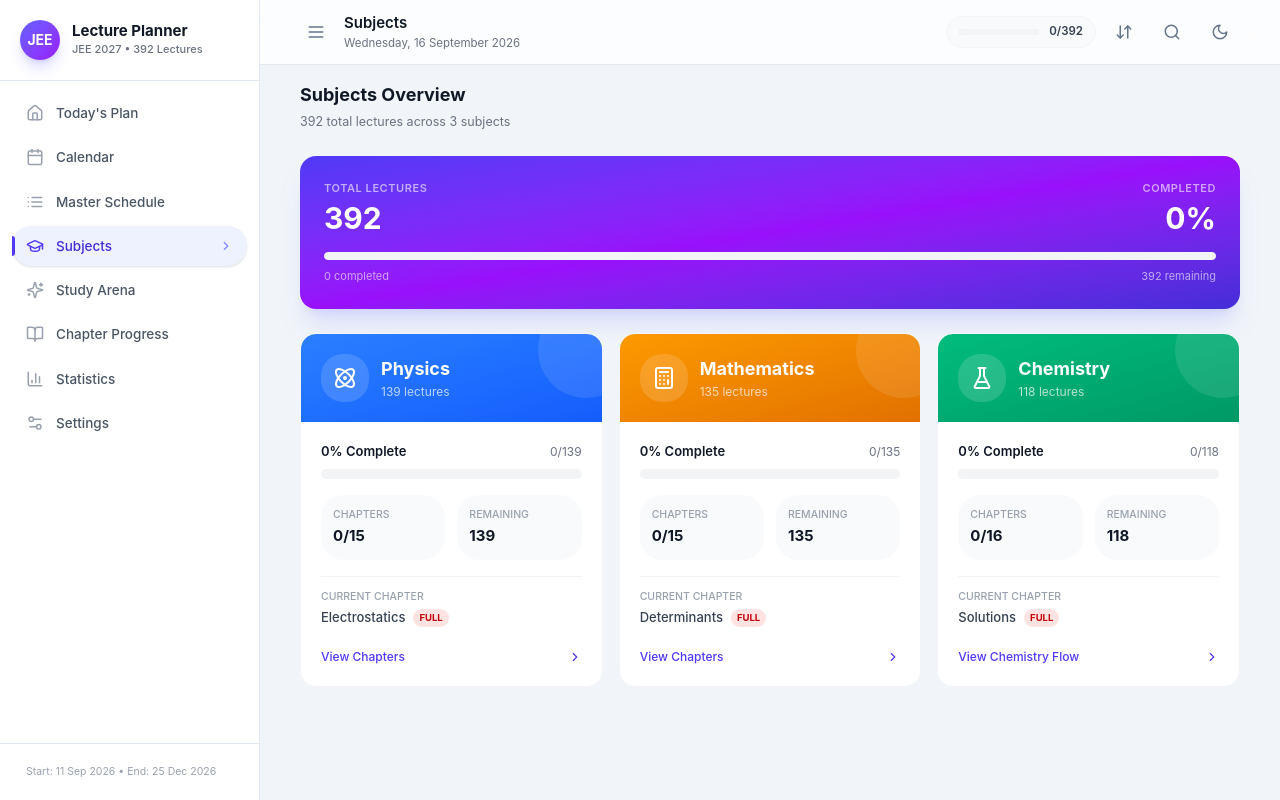
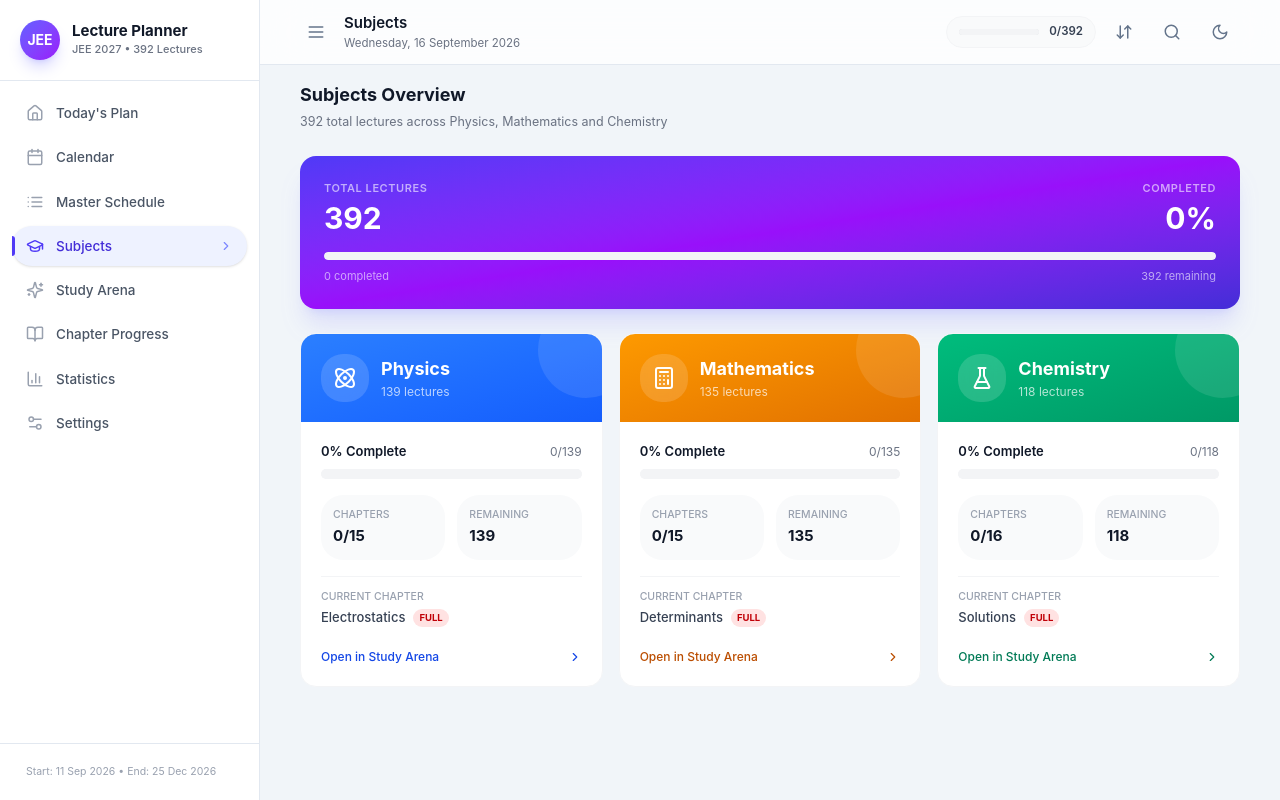
Before and after one commit to anurag008w/jee-planner, a React (Vite) app: page / in a window 1280 px wide. Both pictures are taken after a click on the button "Subjects". Built offline with nearby package versions, Linux system fonts and the light colour scheme.

Commit message:
feat: route subject cards into study arena

```diff
--- a/src/pages/SubjectsPage.jsx
+++ b/src/pages/SubjectsPage.jsx
@@ -1,127 +1,60 @@
 import useStore from '../store/useStore';
-import { getSubjectColor, formatDate } from '../utils/helpers';
+import { getSubjectColor } from '../utils/helpers';
 import { getChapterStrategy } from '../data/chapterStrategy';
 import ProgressBar from '../components/ProgressBar';
 import { ChevronRight, Atom, Calculator, FlaskConical } from 'lucide-react';
 
+const SUBJECTS = [
+  { name: 'Physics', icon: Atom, iconBg: 'from-blue-500 to-blue-600' },
+  { name: 'Mathematics', icon: Calculator, iconBg: 'from-amber-500 to-amber-600' },
+  { name: 'Chemistry', icon: FlaskConical, iconBg: 'from-emerald-500 to-emerald-600' },
+];
+
 export default function SubjectsPage() {
   const { lectures, completions, setPage } = useStore();
+  const totalCompleted = Object.values(completions).filter(v => v === 'completed').length;
+  const grandPct = Math.round((totalCompleted / Math.max(1, lectures.length)) * 100);
 
-  const subjects = [
-    { name: 'Physics', icon: Atom, iconBg: 'from-blue-500 to-blue-600', total: 139, lectures: lectures.filter(l => l.subject === 'Physics') },
-    { name: 'Mathematics', icon: Calculator, iconBg: 'from-amber-500 to-amber-600', total: 135, lectures: lectures.filter(l => l.subject === 'Mathematics') },
-    { name: 'Chemistry', icon: FlaskConical, iconBg: 'from-emerald-500 to-emerald-600', total: 118, lectures: lectures.filter(l => l.subject === 'Chemistry') },
-  ];
-
-  const totalCompleted = Object.values(completions).filter(v => v === 'completed').length;
-  const grandPct = Math.round((totalCompleted / 392) * 100);
+  const openSubject = (name) => {
+    localStorage.setItem('jee-planner-arena-subject', name);
+    setPage('arena');
+  };
 
   return (
     <div className="animate-fadeIn space-y-6">
       <div>
         <h2 className="text-lg font-bold text-gray-900 dark:text-white mb-1">Subjects Overview</h2>
-        <p className="text-[12.5px] text-gray-500 dark:text-gray-400">392 total lectures across 3 subjects</p>
+        <p className="text-[12.5px] text-gray-500 dark:text-gray-400">392 total lectures across Physics, Mathematics and Chemistry</p>
       </div>
 
       <div className="bg-gradient-to-br from-indigo-600 via-purple-600 to-indigo-700 rounded-2xl p-6 text-white shadow-xl shadow-indigo-500/15">
-        <div className="flex items-center justify-between mb-4">
-          <div>
-            <p className="text-white/60 text-[11px] font-semibold uppercase tracking-wider">Total Lectures</p>
-            <p className="text-3xl font-bold mt-1">392</p>
-          </div>
-          <div className="text-right">
-            <p className="text-white/60 text-[11px] font-semibold uppercase tracking-wider">Completed</p>
-            <p className="text-3xl font-bold mt-1">{grandPct}%</p>
-          </div>
-        </div>
-        <div className="w-full h-2 bg-white/15 rounded-full overflow-hidden">
-          <ProgressBar value={grandPct} size="md" gradient="bg-white" trackClassName="h-full w-full bg-transparent" />
-        </div>
-        <div className="flex justify-between mt-2 text-[11px] text-white/60">
-          <span>{totalCompleted} completed</span>
-          <span>{392 - totalCompleted} remaining</span>
-        </div>
+        <div className="flex items-center justify-between mb-4"><div><p className="text-white/60 text-[11px] font-semibold uppercase tracking-wider">Total Lectures</p><p className="text-3xl font-bold mt-1">{lectures.length}</p></div><div className="text-right"><p className="text-white/60 text-[11px] font-semibold uppercase tracking-wider">Completed</p><p className="text-3xl font-bold mt-1">{grandPct}%</p></div></div>
+        <div className="w-full h-2 bg-white/15 rounded-full overflow-hidden"><ProgressBar value={grandPct} size="md" gradient="bg-white" trackClassName="h-full w-full bg-transparent" /></div>
+        <div className="flex justify-between mt-2 text-[11px] text-white/60"><span>{totalCompleted} completed</span><span>{lectures.length-totalCompleted} remaining</span></div>
       </div>
 
       <div className="grid md:grid-cols-3 gap-4">
-        {subjects.map((subject) => {
+        {SUBJECTS.map((subject) => {
           const Icon = subject.icon;
+          const list = lectures.filter(l => l.subject === subject.name);
+          const total = list.length;
+          const completed = list.filter(l => completions[l.id] === 'completed').length;
+          const remaining = total - completed;
+          const pct = Math.round((completed / Math.max(1,total)) * 100);
+          const chapters = [...new Set(list.map(l => l.chapterName))];
+          const completedChapters = chapters.filter(ch => list.filter(l => l.chapterName === ch).every(l => completions[l.id] === 'completed')).length;
+          const next = [...list].sort((a,b)=>a.newStudyDate.localeCompare(b.newStudyDate)).find(l=>completions[l.id]!=='completed');
           const color = getSubjectColor(subject.name);
-          const completed = subject.lectures.filter(l => completions[l.id] === 'completed').length;
-          const remaining = subject.total - completed;
-          const pct = Math.round((completed / subject.total) * 100);
-
-          const sortedByDate = [...subject.lectures].sort((a, b) => a.newStudyDate.localeCompare(b.newStudyDate));
-          const nextIncomplete = sortedByDate.find(l => completions[l.id] !== 'completed');
-          const currentChapter = nextIncomplete ? nextIncomplete.chapterName : 'All Done!';
-
-          const chapters = [...new Set(subject.lectures.map(l => l.chapterName))];
-          const completedChapters = chapters.filter(ch =>
-            subject.lectures.filter(l => l.chapterName === ch).every(l => completions[l.id] === 'completed')
-          ).length;
-
           return (
-            <div
-              key={subject.name}
-              className="bg-white dark:bg-[#1a1c2b] rounded-2xl border border-gray-100 dark:border-white/5 overflow-hidden hover:shadow-lg transition-all duration-300 group cursor-pointer"
-              onClick={() => subject.name === 'Chemistry' ? setPage('chemistry') : setPage('chapters')}
-            >
-              <div className={`bg-gradient-to-br ${subject.iconBg} p-5 text-white relative overflow-hidden`}>
-                <div className="absolute top-0 right-0 w-24 h-24 bg-white/10 rounded-full -translate-y-8 translate-x-8" />
-                <div className="relative flex items-center gap-3">
-                  <div className="w-12 h-12 rounded-xl bg-white/15 flex items-center justify-center backdrop-blur-sm">
-                    <Icon size={24} />
-                  </div>
-                  <div>
-                    <h3 className="text-lg font-bold">{subject.name}</h3>
-                    <p className="text-white/70 text-[12px]">{subject.total} lectures</p>
-                  </div>
-                </div>
+            <button key={subject.name} type="button" onClick={()=>openSubject(subject.name)} className="text-left bg-white dark:bg-[#1a1c2b] rounded-2xl border border-gray-100 dark:border-white/5 overflow-hidden hover:shadow-lg hover:-translate-y-0.5 transition-all duration-300 group cursor-pointer focus:outline-none focus-visible:ring-2 focus-visible:ring-indigo-500">
+              <div className={`bg-gradient-to-br ${subject.iconBg} p-5 text-white relative overflow-hidden`}><div className="absolute top-0 right-0 w-24 h-24 bg-white/10 rounded-full -translate-y-8 translate-x-8"/><div className="relative flex items-center gap-3"><div className="w-12 h-12 rounded-xl bg-white/15 flex items-center justify-center backdrop-blur-sm"><Icon size={24}/></div><div><h3 className="text-lg font-bold">{subject.name}</h3><p className="text-white/70 text-[12px]">{total} lectures</p></div></div></div>
+              <div className="p-5 space-y-4">
+                <div><div className="flex items-center justify-between mb-2"><span className="text-[13px] font-semibold text-gray-900 dark:text-white">{pct}% Complete</span><span className="text-[12px] text-gray-500 dark:text-gray-400">{completed}/{total}</span></div><div className="w-full h-2.5 bg-gray-100 dark:bg-white/5 rounded-full overflow-hidden"><ProgressBar value={pct} size="md" gradient={`bg-gradient-to-r ${subject.iconBg}`} trackClassName="h-full w-full bg-transparent"/></div></div>
+                <div className="grid grid-cols-2 gap-3"><div className="bg-gray-50 dark:bg-white/5 rounded-xl p-3"><p className="text-[10.5px] text-gray-400 uppercase font-medium">Chapters</p><p className="text-[15px] font-bold text-gray-900 dark:text-white mt-0.5">{completedChapters}/{chapters.length}</p></div><div className="bg-gray-50 dark:bg-white/5 rounded-xl p-3"><p className="text-[10.5px] text-gray-400 uppercase font-medium">Remaining</p><p className="text-[15px] font-bold text-gray-900 dark:text-white mt-0.5">{remaining}</p></div></div>
+                <div className="pt-3 border-t border-gray-100 dark:border-white/5"><p className="text-[10.5px] text-gray-400 uppercase font-medium mb-1">Current Chapter</p><div className="flex items-center gap-2"><p className="text-[13px] font-medium text-gray-700 dark:text-gray-300 truncate">{next?.chapterName || 'All Done!'}</p>{next && (()=>{const s=getChapterStrategy(next.chapterName);return s?<span className={`text-[9.5px] font-bold px-1.5 py-0.5 rounded-md flex-shrink-0 ${s.badge}`}>{s.label}</span>:null})()}</div></div>
+                <div className={`flex items-center justify-between pt-1 text-[12px] font-medium ${color.text} dark:${color.text} group-hover:translate-x-0.5 transition-transform`}><span>Open in Study Arena</span><ChevronRight size={14}/></div>
               </div>
-
-              <div className="p-5 space-y-4">
-                <div>
-                  <div className="flex items-center justify-between mb-2">
-                    <span className="text-[13px] font-semibold text-gray-900 dark:text-white">{pct}% Complete</span>
-                    <span className="text-[12px] text-gray-500 dark:text-gray-400">{completed}/{subject.total}</span>
-                  </div>
-                  <div className="w-full h-2.5 bg-gray-100 dark:bg-white/5 rounded-full overflow-hidden">
-                    <ProgressBar value={pct} size="md" gradient={`bg-gradient-to-r ${subject.iconBg}`} trackClassName="h-full w-full bg-transparent" />
-                  </div>
-                </div>
-
-                <div className="grid grid-cols-2 gap-3">
-                  <div className="bg-gray-50 dark:bg-white/5 rounded-xl p-3">
-                    <p className="text-[10.5px] text-gray-400 dark:text-gray-500 uppercase font-medium">Chapters</p>
-                    <p className="text-[15px] font-bold text-gray-900 dark:text-white mt-0.5">{completedChapters}/{chapters.length}</p>
-                  </div>
-                  <div className="bg-gray-50 dark:bg-white/5 rounded-xl p-3">
-                    <p className="text-[10.5px] text-gray-400 dark:text-gray-500 uppercase font-medium">Remaining</p>
-                    <p className="text-[15px] font-bold text-gray-900 dark:text-white mt-0.5">{remaining}</p>
-                  </div>
-                </div>
-
-                <div className="pt-3 border-t border-gray-100 dark:border-white/5">
-                  <p className="text-[10.5px] text-gray-400 dark:text-gray-500 uppercase font-medium mb-1">Current Chapter</p>
-                  <div className="flex items-center gap-2">
-                    <p className="text-[13px] font-medium text-gray-700 dark:text-gray-300 truncate">{currentChapter}</p>
-                    {(() => {
-                      const strat = getChapterStrategy(currentChapter);
-                      return strat ? (
-                        <span className={`text-[9.5px] font-bold px-1.5 py-0.5 rounded-md flex-shrink-0 ${strat.badge}`}>
-                          {strat.label}
-                        </span>
-                      ) : null;
-                    })()}
-                  </div>
-                </div>
-
-                <div className="flex items-center justify-between pt-1 text-[12px] font-medium text-indigo-600 dark:text-indigo-400 group-hover:text-indigo-700 dark:group-hover:text-indigo-300 transition-colors">
-                  <span>{subject.name === 'Chemistry' ? 'View Chemistry Flow' : 'View Chapters'}</span>
-                  <ChevronRight size={14} className="group-hover:translate-x-1 transition-transform" />
-                </div>
-              </div>
-            </div>
+            </button>
           );
         })}
       </div>
```
